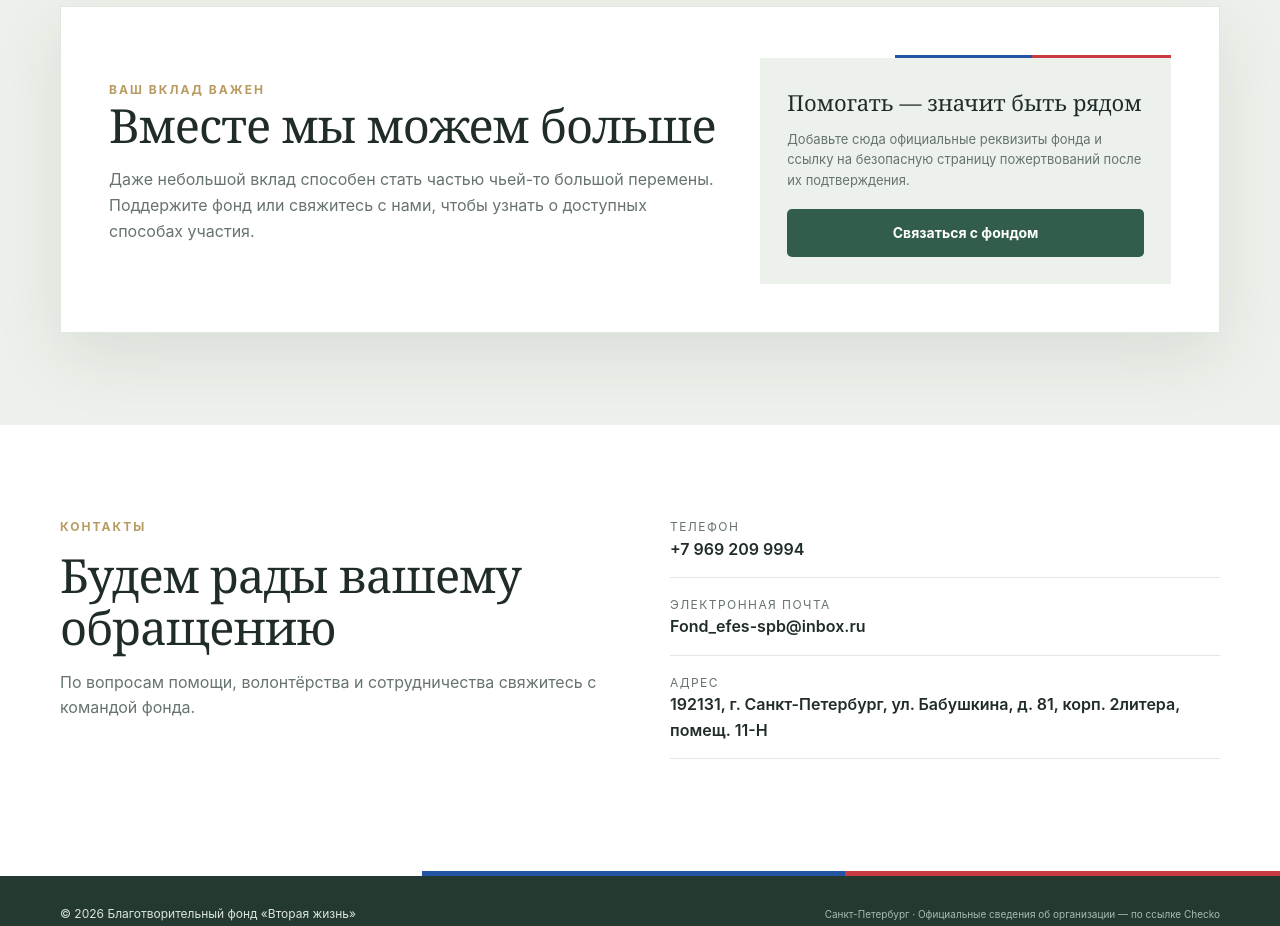
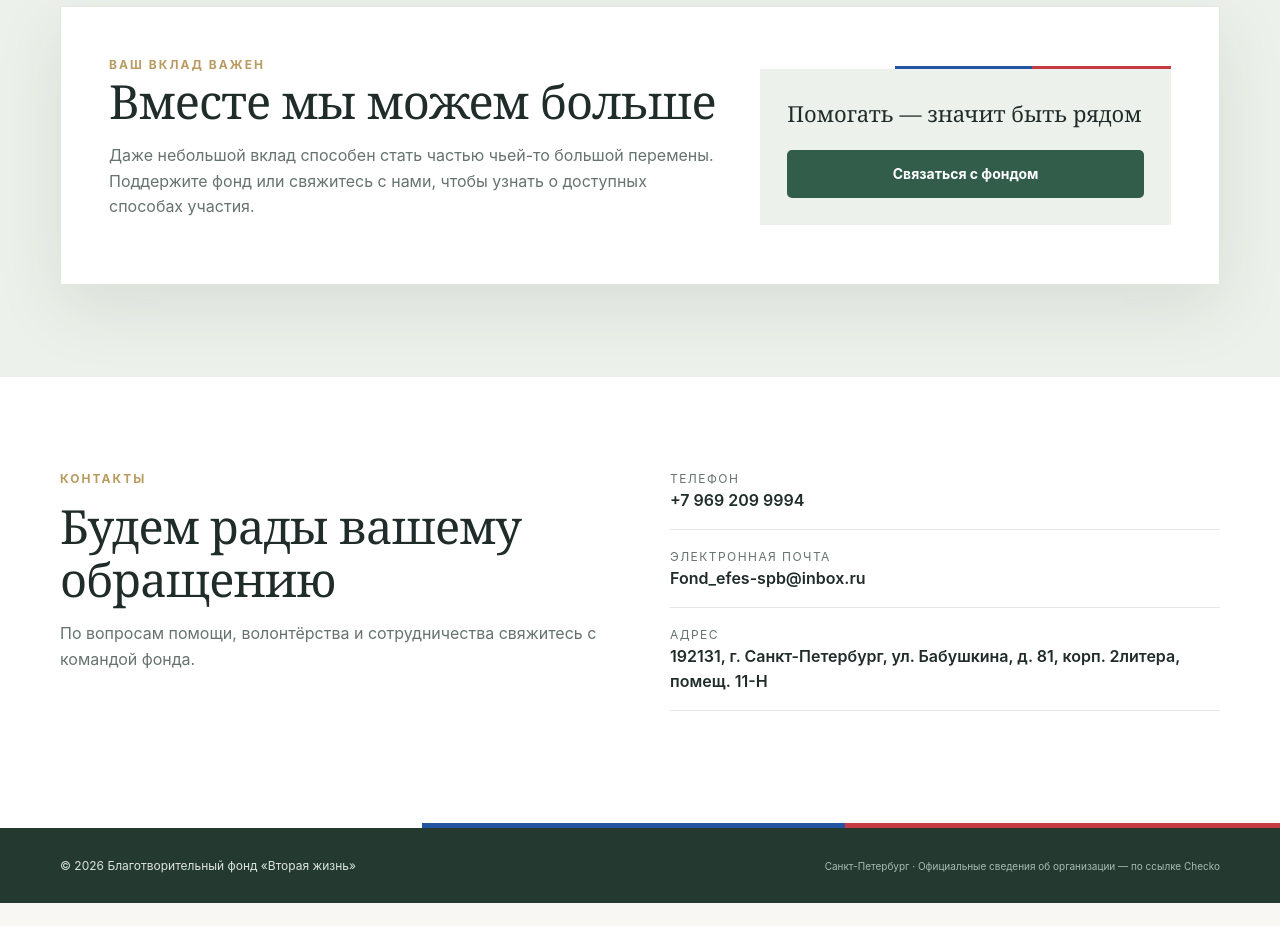
Before and after one commit to Chenazase/VtorayaZhizn, a plain HTML site: page vtoraya_zhizn_site.html in a window 1280 px wide. Shown: the part 4320-5246 px from the top of the page. After the commit the page ends 5223 px from the top, so only its background shows below. Drawn offline with Linux system fonts and the light colour scheme.

Commit message:
Update vtoraya_zhizn_site.html

```diff
--- a/vtoraya_zhizn_site.html
+++ b/vtoraya_zhizn_site.html
@@ -53,7 +53,7 @@ h1{max-width:680px}.hero p{line-height:1.75}.visual{border-radius:46% 46% 10px 1
 <section class="branch-section" id="branch"><div class="wrap"><div class="section-head"><div class="kicker">Структурное подразделение</div><h2>Филиал «ЭФЕС»</h2><p>Филиал фонда, посвящённый сотрудничеству в целях законности, правопорядка и безопасности населения.</p></div><div class="branch-card"><div><div class="kicker">Тверская область</div><h3>«ЭФЕС» — сотрудничество в целях законности, правопорядка и безопасности населения</h3><p>Подразделение благотворительного фонда помощи и поддержки населения «Вторая жизнь». Действует в рамках уставных задач фонда.</p><div class="branch-meta"><div><span>Адрес</span><strong>Тверская область, пгт Пено, ул. Родина, д. 42А, кв. 2</strong></div></div></div><div class="branch-date">Адрес изменён 28.10.2025</div></div></div></section>
 <section class="section registry" id="details"><div class="wrap registry-grid"><div><div class="kicker">Официальные сведения</div><h2>Фонд зарегистрирован в Санкт-Петербурге</h2><p style="color:var(--muted);max-width:510px">Открытые регистрационные данные организации можно проверить в карточке фонда. Ссылка ведёт на указанную вами страницу Checko.</p><a class="registry-link" href="https://checko.ru/company/bf-vtoraya-zhizn-1167800056500?ysclid=mwwgrit7qi598895733" target="_blank" rel="noopener">Проверить сведения о фонде в Checko ↗</a></div><div class="registry-panel"><h3 class="registry-title">БФ «Вторая жизнь»</h3><div class="registry-data"><div><span>Полное наименование</span><strong>Благотворительный фонд помощи и поддержки населения «Вторая жизнь»</strong></div><div><span>Президент</span><strong>Дякин Сергей Викторович</strong></div><div><span>ИНН</span><strong>7811633783</strong></div><div><span>ОГРН</span><strong>1167800056500</strong></div><div><span>КПП</span><strong>781101001</strong></div><div><span>Дата регистрации</span><strong>29 декабря 2016 года</strong></div><div style="grid-column:1/-1"><span>Юридический адрес</span><strong>192131, Санкт-Петербург, ул. Бабушкина, д. 81, корп. 2, литера А, помещение 11-Н</strong></div></div></div></div></section>
 <section class="section help" id="help"><div class="wrap"><div class="section-head"><div class="kicker">Как помочь</div><h2>Добро становится сильнее, когда мы вместе</h2><p>Есть много способов поддержать работу фонда — выберите тот, который вам ближе.</p></div><div class="help-grid"><div class="help-item"><div class="number">01</div><div><h3>Сделать пожертвование</h3><p>Финансовая поддержка помогает фонду планировать и оказывать помощь.</p></div></div><div class="help-item"><div class="number">02</div><div><h3>Стать волонтёром</h3><p>Ваше время, навыки и участие могут быть не менее ценны, чем пожертвование.</p></div></div><div class="help-item"><div class="number">03</div><div><h3>Рассказать о фонде</h3><p>Поделитесь информацией — возможно, именно так нас найдёт тот, кому нужна помощь.</p></div></div><div class="help-item"><div class="number">04</div><div><h3>Предложить сотрудничество</h3><p>Мы открыты к инициативам, партнёрствам и совместным благотворительным проектам.</p></div></div></div></div></section>
-<section class="section donate"><div class="wrap donate-box"><div><div class="kicker">Ваш вклад важен</div><h2>Вместе мы можем больше</h2><p>Даже небольшой вклад способен стать частью чьей-то большой перемены. Поддержите фонд или свяжитесь с нами, чтобы узнать о доступных способах участия.</p></div><div class="donate-side"><strong>Помогать — значит быть рядом</strong><p>Добавьте сюда официальные реквизиты фонда и ссылку на безопасную страницу пожертвований после их подтверждения.</p><a class="btn" href="#contacts">Связаться с фондом</a></div></div></section>
+<section class="section donate"><div class="wrap donate-box"><div><div class="kicker">Ваш вклад важен</div><h2>Вместе мы можем больше</h2><p>Даже небольшой вклад способен стать частью чьей-то большой перемены. Поддержите фонд или свяжитесь с нами, чтобы узнать о доступных способах участия.</p></div><div class="donate-side"><strong>Помогать — значит быть рядом</strong><p></p><a class="btn" href="#contacts">Связаться с фондом</a></div></div></section>
 <section class="section white" id="contacts"><div class="wrap contacts"><div><div class="kicker">Контакты</div><h2>Будем рады вашему обращению</h2><p style="color:var(--muted)">По вопросам помощи, волонтёрства и сотрудничества свяжитесь с командой фонда.</p></div><div><div class="contact-list"><div class="contact-row"><span>Телефон</span><strong>+7 969 209 9994</strong></div><div class="contact-row"><span>Электронная почта</span><strong>Fond_еfes-spb@inbox.ru</strong></div><div class="contact-row"><span>Адрес</span><strong>192131, г. Санкт-Петербург, ул. Бабушкина, д. 81, корп. 2литера, помещ. 11-Н</strong></div></div><div class="contact-placeholder"></div></div></div></section>
 </main>
 <footer class="footer"><div class="wrap footer-inner"><div>© <span id="year">2026</span> Благотворительный фонд «Вторая жизнь»</div><small>Санкт-Петербург · Официальные сведения об организации — по ссылке Checko</small></div></footer>
```
